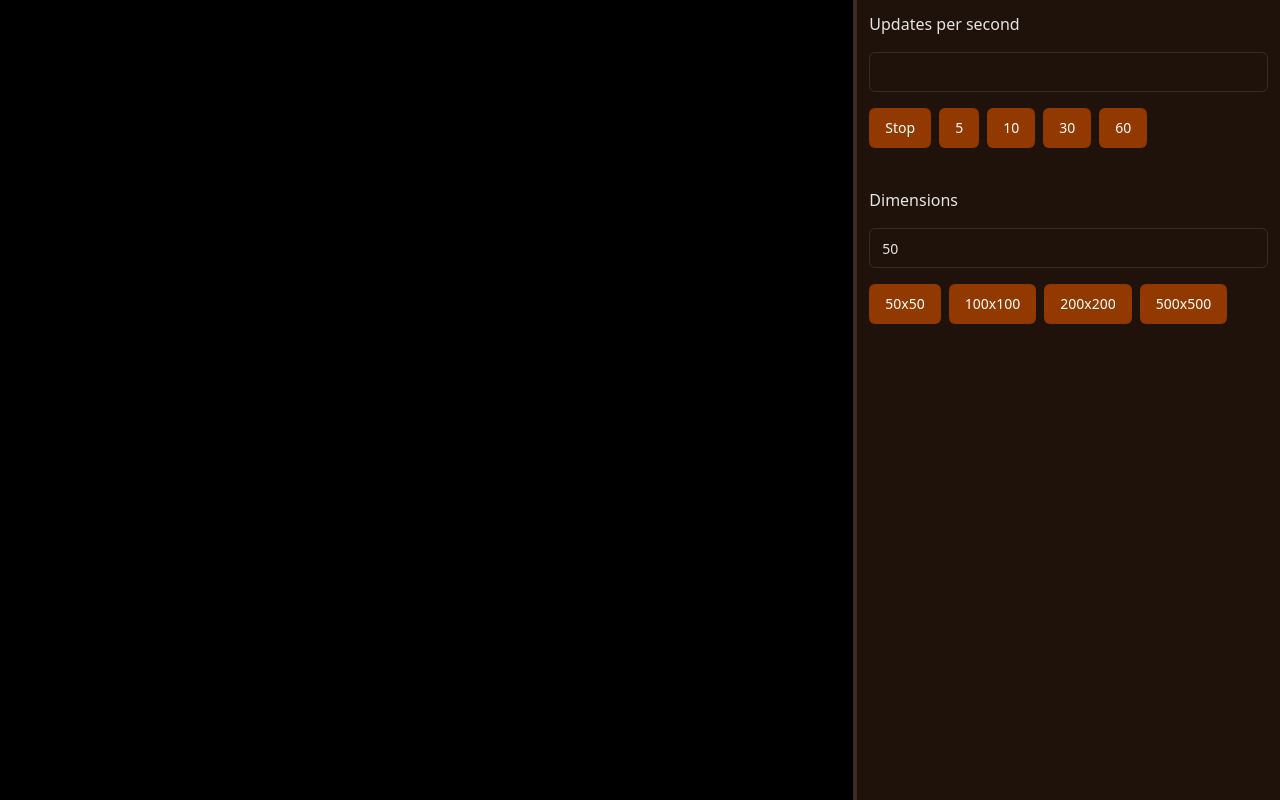
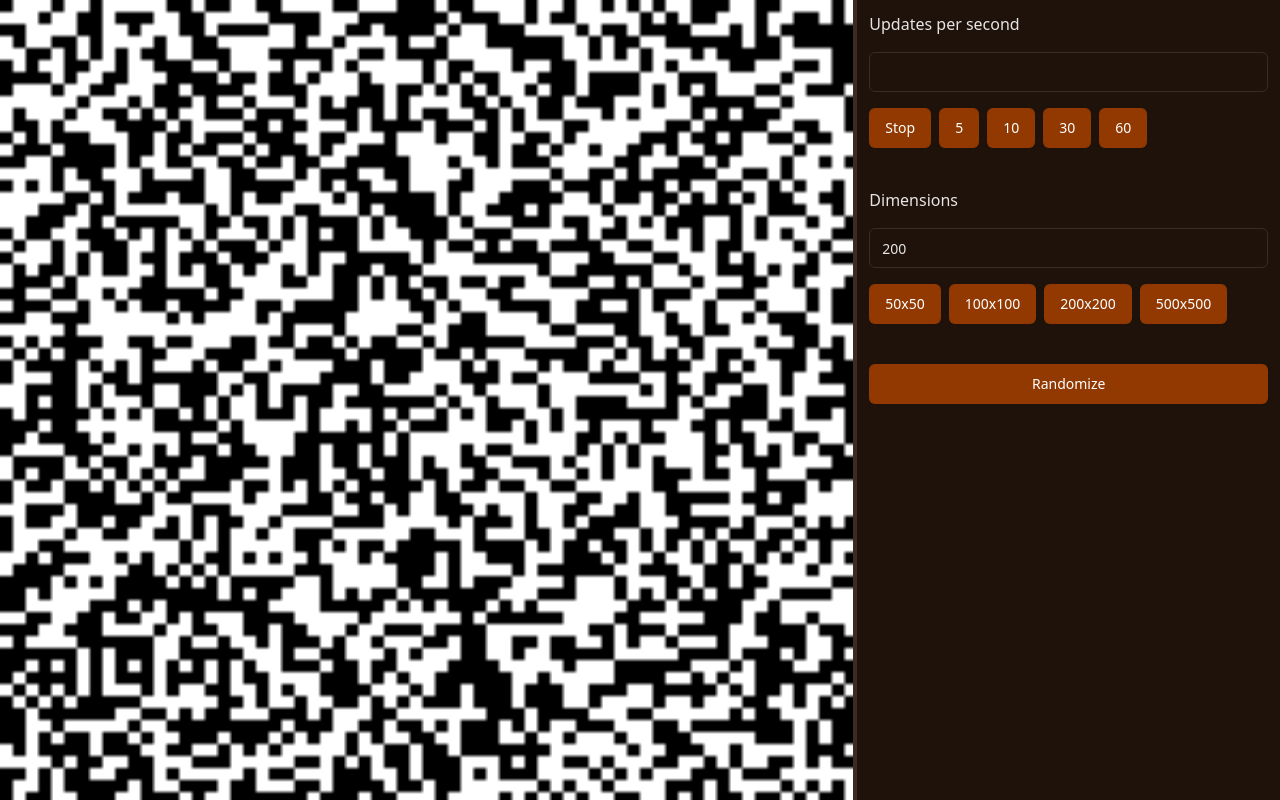
Before and after one commit to prchristie/CellularAutomata, a React (Vite) app: page / in a window 1280 px wide. Built offline with nearby package versions, Linux system fonts and the light colour scheme.

Commit message:
Added a randomize button

```diff
--- a/src/App.tsx
+++ b/src/App.tsx
@@ -69,6 +69,7 @@ const gameOfLifeRules = (CA: CellularAutomata) =>
 
 const fpsOptions = [5, 10, 30, 60];
 const dimensionOptions = [50, 100, 200, 500];
+const defaultDimensions = 200;
 
 const useCellularAutomata = (
   width: number,
@@ -82,8 +83,19 @@ const useCellularAutomata = (
   return cellularAutomata;
 };
 
+const randomizeCA = (CA: CellularAutomata) => {
+  CA.getGrid().forEach((row, x) =>
+    row.forEach((_, y) => {
+      CA.setCellState(
+        new Coordinate(x, y),
+        Math.random() < 0.5 ? CellState.ALIVE : CellState.DEAD
+      );
+    })
+  );
+};
+
 function App() {
-  const [dimensions, setDimensions] = useState(dimensionOptions[0]);
+  const [dimensions, setDimensions] = useState(defaultDimensions);
   const [fps, setFps] = useState(0);
 
   const cellularAutomata = useCellularAutomata(dimensions, dimensions);
@@ -91,6 +103,8 @@ function App() {
   const canvas = useRef<HTMLCanvasElement>(null);
 
   useInterval(() => gameOfLifeRules(cellularAutomata), 1000 / fps);
+
+  useEffect(() => randomizeCA(cellularAutomata), [cellularAutomata]);
 
   const draw: drawFnType = (ctx) => {
     cellularAutomata.getGrid().forEach((row, x) =>
@@ -138,6 +152,7 @@ function App() {
         setFps={setFps}
         setDimensions={setDimensions}
         dimensions={dimensions}
+        cellularAutomata={cellularAutomata}
       />
     </div>
   );
@@ -165,6 +180,7 @@ const Menu = (props: {
   setFps: (fps: number) => void;
   dimensions: number;
   setDimensions: (dims: number) => void;
+  cellularAutomata: CellularAutomata;
 }) => {
   const { fps, setFps, setDimensions } = props;
 
@@ -201,6 +217,9 @@ const Menu = (props: {
           ))}
         </div>
       </label>
+      <Button onClick={() => randomizeCA(props.cellularAutomata)}>
+        Randomize
+      </Button>
     </div>
   );
 };
```
